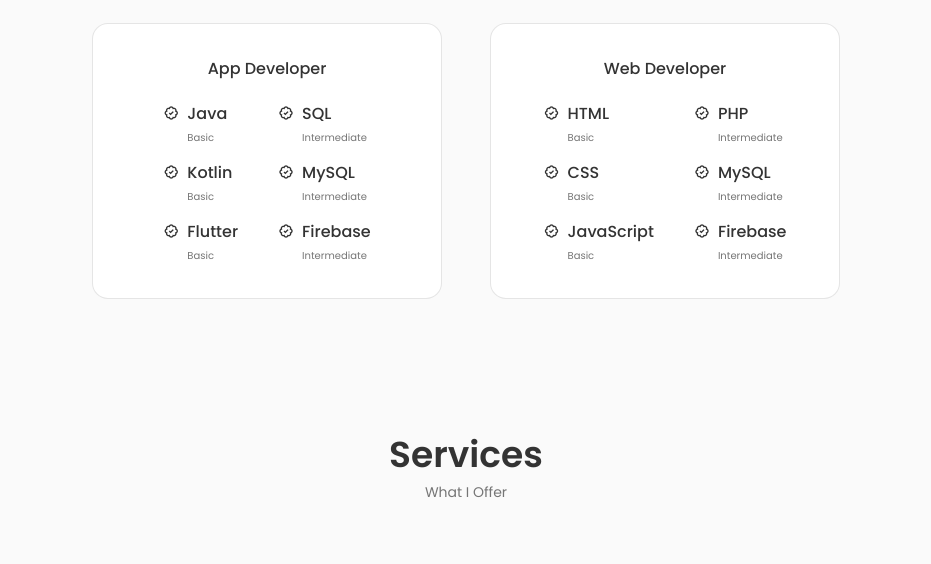
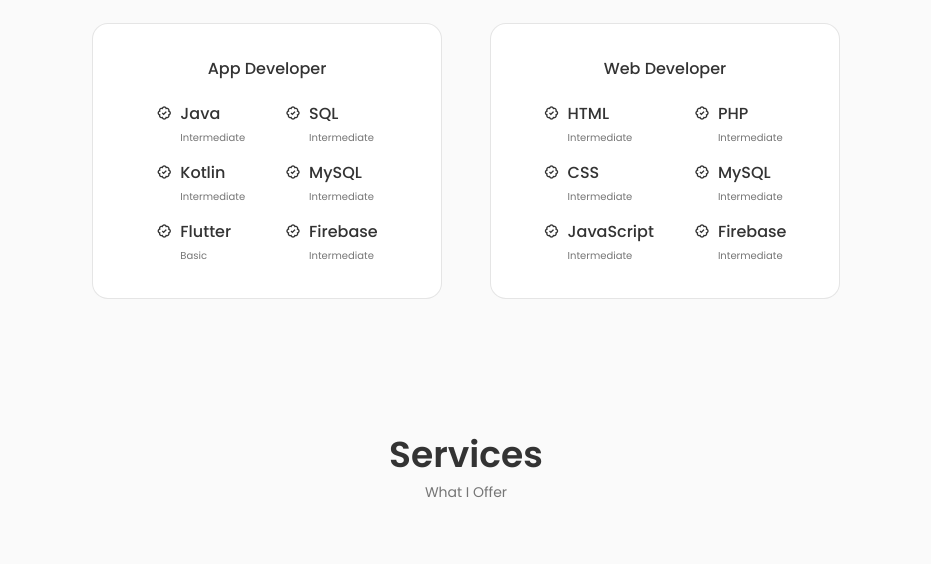
Before and after one commit to xtwodev/first-personal-portfolio, a plain HTML site: page index.html in a window 1280 px wide. Shown: the part 1520-2084 px from the top of the page, without its empty margins (174-1105 px from the left). Drawn offline with nearby package versions, Linux system fonts and the light colour scheme.

Commit message:
First Personal Portfolio - Updated

```diff
--- a/index.html
+++ b/index.html
@@ -157,14 +157,14 @@
                 <i class="bx bx-badge-check"></i>
                 <div>
                   <h3 class="skills__name">Java</h3>
-                  <span class="skills__level">Basic</span>
+                  <span class="skills__level">Intermediate</span>
                 </div>
               </div>
               <div class="skills__data">
                 <i class="bx bx-badge-check"></i>
                 <div>
                   <h3 class="skills__name">Kotlin</h3>
-                  <span class="skills__level">Basic</span>
+                  <span class="skills__level">Intermediate</span>
                 </div>
               </div>
               <div class="skills__data">
@@ -208,21 +208,21 @@
                 <i class="bx bx-badge-check"></i>
                 <div>
                   <h3 class="skills__name">HTML</h3>
-                  <span class="skills__level">Basic</span>
+                  <span class="skills__level">Intermediate</span>
                 </div>
               </div>
               <div class="skills__data">
                 <i class="bx bx-badge-check"></i>
                 <div>
                   <h3 class="skills__name">CSS</h3>
-                  <span class="skills__level">Basic</span>
+                  <span class="skills__level">Intermediate</span>
                 </div>
               </div>
               <div class="skills__data">
                 <i class="bx bx-badge-check"></i>
                 <div>
                   <h3 class="skills__name">JavaScript</h3>
-                  <span class="skills__level">Basic</span>
+                  <span class="skills__level">Intermediate</span>
                 </div>
               </div>
             </div>
```
